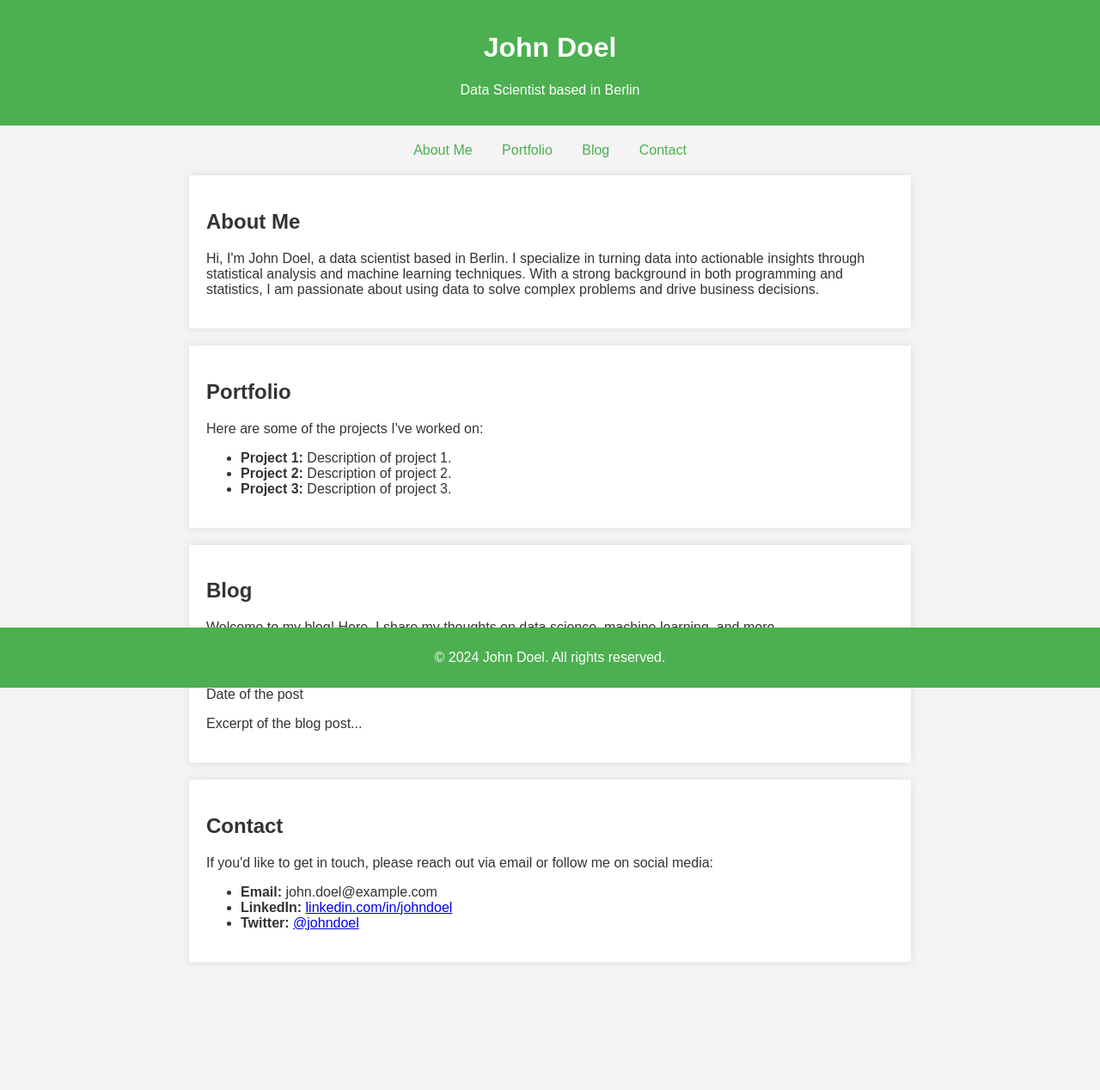
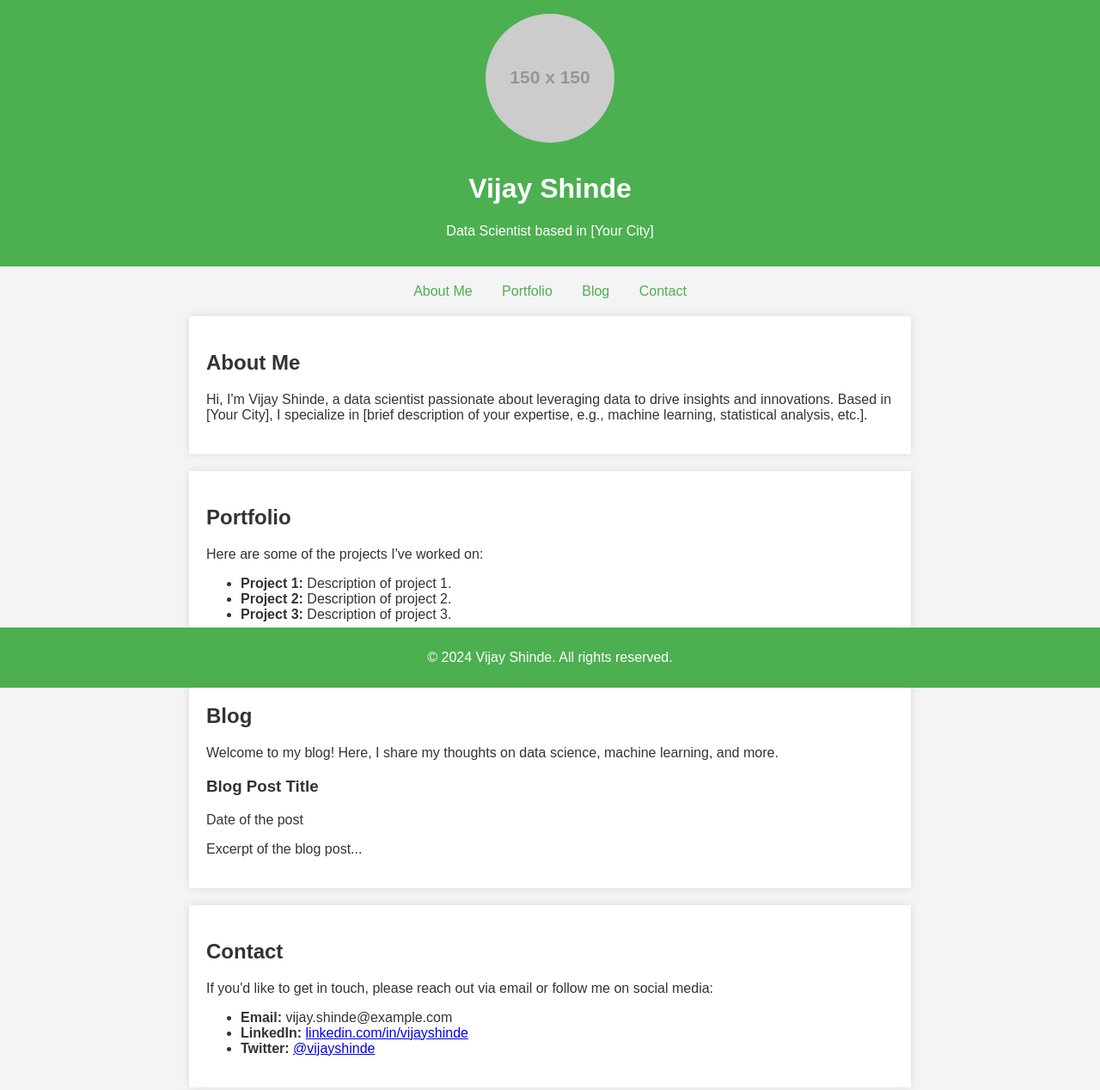
Before and after one commit to pythonbyvijay/my-personal-website, a plain HTML site: page index.html in a window 1280 px wide. Shown: the whole page at 86% size. Before the commit the page ends 1139 px from the top, so only its background shows below. Drawn offline with Linux system fonts and the light colour scheme; placeholder pictures from the web are drawn by us.

Commit message:
Add files via upload

```diff
--- a/index.html
+++ b/index.html
@@ -3,7 +3,7 @@
 <head>
     <meta charset="UTF-8">
     <meta name="viewport" content="width=device-width, initial-scale=1.0">
-    <title>John Doel - Data Scientist</title>
+    <title>Vijay Shinde - Data Scientist</title>
     <style>
         body {
             font-family: Arial, sans-serif;
@@ -17,6 +17,13 @@
             color: white;
             padding: 1em 0;
             text-align: center;
+        }
+        header img {
+            border-radius: 50%;
+            width: 150px;
+            height: 150px;
+            object-fit: cover;
+            margin-bottom: 10px;
         }
         nav {
             text-align: center;
@@ -47,8 +54,9 @@
 </head>
 <body>
     <header>
-        <h1>John Doel</h1>
-        <p>Data Scientist based in Berlin</p>
+        <img src="https://via.placeholder.com/150" alt="Vijay Shinde">
+        <h1>Vijay Shinde</h1>
+        <p>Data Scientist based in [Your City]</p>
     </header>
 
     <nav>
@@ -60,7 +68,7 @@
 
     <section id="about">
         <h2>About Me</h2>
-        <p>Hi, I'm John Doel, a data scientist based in Berlin. I specialize in turning data into actionable insights through statistical analysis and machine learning techniques. With a strong background in both programming and statistics, I am passionate about using data to solve complex problems and drive business decisions.</p>
+        <p>Hi, I'm Vijay Shinde, a data scientist passionate about leveraging data to drive insights and innovations. Based in [Your City], I specialize in [brief description of your expertise, e.g., machine learning, statistical analysis, etc.].</p>
     </section>
 
     <section id="portfolio">
@@ -88,14 +96,14 @@
         <h2>Contact</h2>
         <p>If you'd like to get in touch, please reach out via email or follow me on social media:</p>
         <ul>
-            <li><strong>Email:</strong> john.doel@example.com</li>
-            <li><strong>LinkedIn:</strong> <a href="https://www.linkedin.com/in/johndoel">linkedin.com/in/johndoel</a></li>
-            <li><strong>Twitter:</strong> <a href="https://twitter.com/johndoel">@johndoel</a></li>
+            <li><strong>Email:</strong> vijay.shinde@example.com</li>
+            <li><strong>LinkedIn:</strong> <a href="https://www.linkedin.com/in/vijayshinde">linkedin.com/in/vijayshinde</a></li>
+            <li><strong>Twitter:</strong> <a href="https://twitter.com/vijayshinde">@vijayshinde</a></li>
         </ul>
     </section>
 
     <footer>
-        <p>&copy; 2024 John Doel. All rights reserved.</p>
+        <p>&copy; 2024 Vijay Shinde. All rights reserved.</p>
     </footer>
 </body>
 </html>
```
